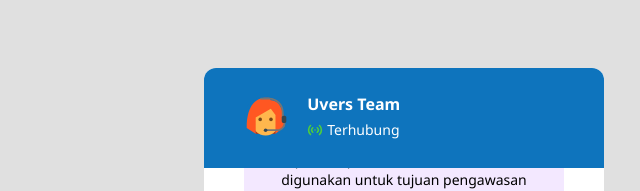
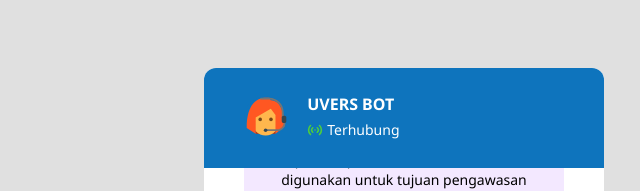
Before and after one commit to ndrvndr/chatbot-app, a React (Vite) app: page / in a window 1280 px wide. Both pictures are taken after a click on the element 1238 px from the left and 758 px from the top of the page. Shown: the top 191 px of the page, without its empty margins (640-1280 px from the left). Built offline with nearby package versions, Linux system fonts and the light colour scheme; no server answers.

Commit message:
change icon

```diff
--- a/src/components/Elements/HeaderApp/OnlineStatus.jsx
+++ b/src/components/Elements/HeaderApp/OnlineStatus.jsx
@@ -1,7 +1,8 @@
 import PropTypes from "prop-types";
 import * as React from "react";
 
-import { HiStatusOnline, HiStatusOffline } from "react-icons/hi";
+import { HiStatusOnline } from "react-icons/hi";
+import { TbCloudOff } from "react-icons/tb";
 
 const OnlineStatus = ({ isInputFocused }) => {
   const [isOnline, setIsOnline] = React.useState(navigator.onLine);
@@ -57,7 +58,7 @@ const OnlineStatus = ({ isInputFocused }) => {
       {isOnline ? (
         <HiStatusOnline color='#4ECE3D' />
       ) : (
-        <HiStatusOffline color='#fff' />
+        <TbCloudOff color='#fff' />
       )}
       <span className='ml-1 text-sm'>
         {isOnline ? "Terhubung" : "Tidak Terhubung"}
--- a/src/components/Elements/HeaderApp/UversTeam.jsx
+++ b/src/components/Elements/HeaderApp/UversTeam.jsx
@@ -1,5 +1,5 @@
 const UversTeam = () => {
-  return <span className="font-bold">Uvers Team</span>;
+  return <span className='font-bold'>UVERS BOT</span>;
 };
 
 export default UversTeam;
```
